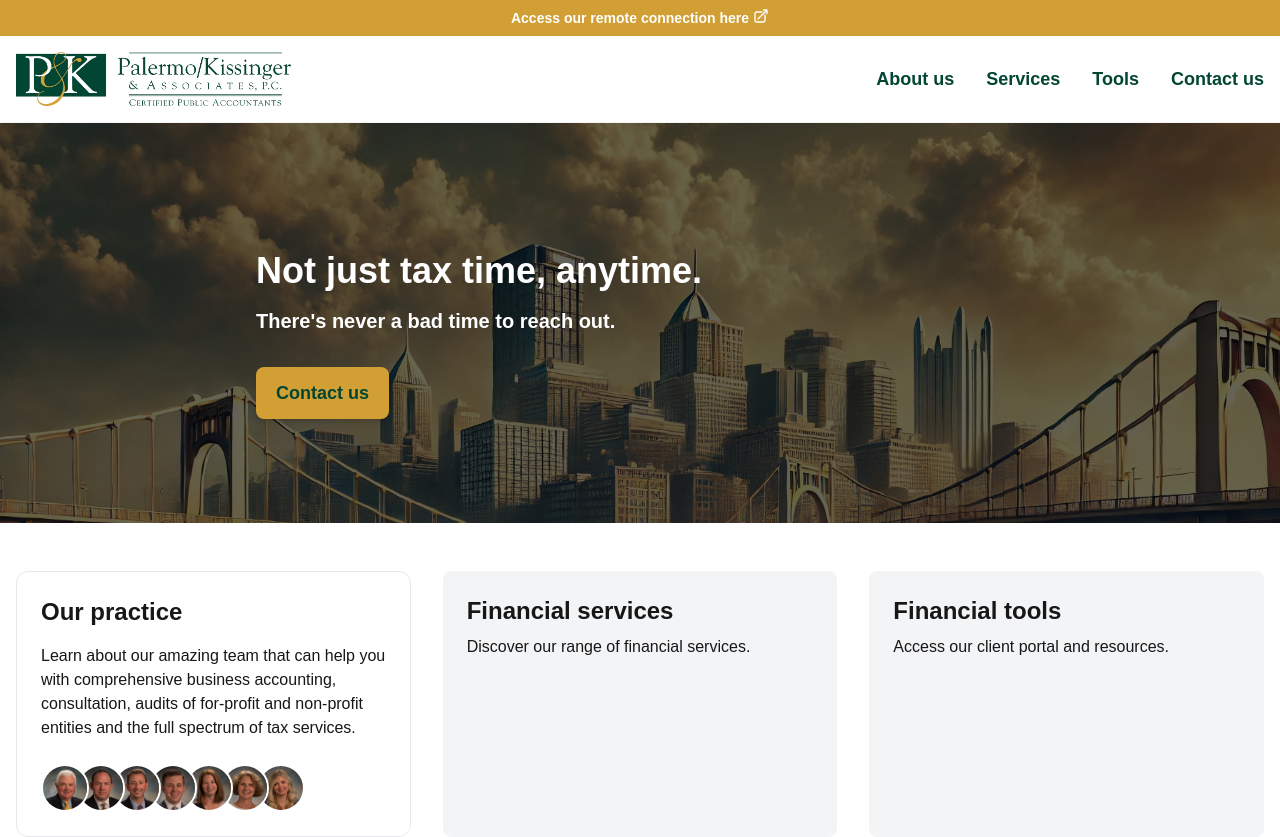
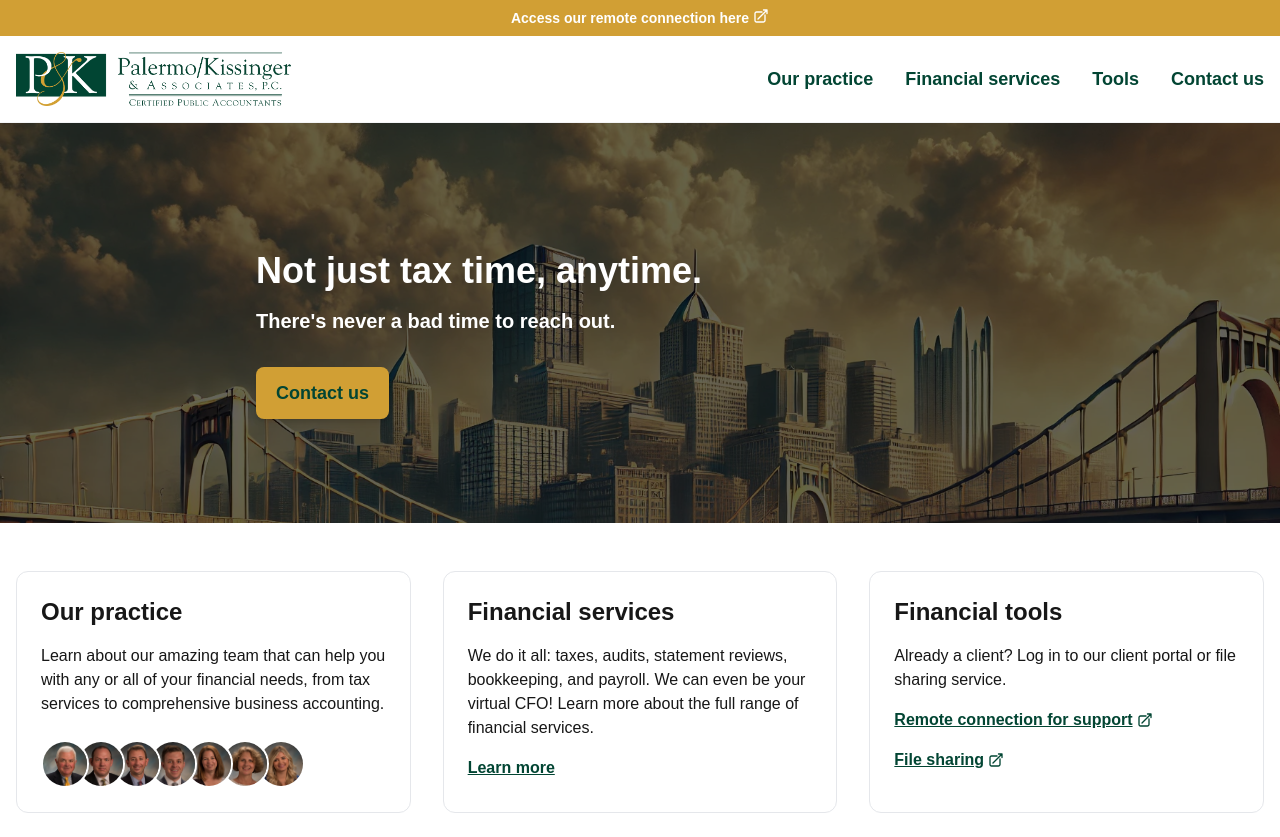
Before and after one commit to kweiberth/pkacpa, a Next.js app: page / in a window 1280 px wide. Shown: the top 837 px of the page. Built offline with nearby package versions, Linux system fonts and the light colour scheme; a web font is replaced by a local one.

Commit message:
Update e2e test

```diff
--- /dev/null
+++ b/app/about-us/page.tsx
@@ -0,0 +1,11 @@
+import React from 'react';
+
+export default function AboutUsPage() {
+  return (
+    <div className="flex min-h-screen items-center justify-center">
+      <h1 className="text-4xl font-bold text-gray-800">
+        About us page coming soon...
+      </h1>
+    </div>
+  );
+}
--- /dev/null
+++ b/app/contact/page.tsx
@@ -0,0 +1,11 @@
+import React from 'react';
+
+export default function ContactPage() {
+  return (
+    <div className="flex min-h-screen items-center justify-center">
+      <h1 className="text-4xl font-bold text-gray-800">
+        Contact page coming soon...
+      </h1>
+    </div>
+  );
+}
--- a/app/main.tsx
+++ b/app/main.tsx
@@ -41,14 +41,14 @@ const closeIcon = (
   </svg>
 );
 
-const externalLinkIcon = (
+export const ExternalLinkIcon = ({ className }: { className?: string }) => (
   <svg
     xmlns="http://www.w3.org/2000/svg"
     fill="none"
     viewBox="0 0 24 24"
     strokeWidth="2"
     stroke="currentColor"
-    className="size-4"
+    className={classNames('size-4', className)}
   >
     <path
       strokeLinecap="round"
@@ -66,8 +66,8 @@ enum Page {
 }
 
 const pageTitles: Record<Page, string> = {
-  [Page.ABOUT_US]: 'About us',
-  [Page.SERVICES]: 'Services',
+  [Page.ABOUT_US]: 'Our practice',
+  [Page.SERVICES]: 'Financial services',
   [Page.TOOLS]: 'Tools',
   [Page.CONTACT]: 'Contact us',
 };
@@ -93,15 +93,15 @@ export default function Main({ children }: { children: React.ReactNode }) {
         )}
       >
         <div className="mx-auto bg-pka-gold px-4 py-2 text-white">
-          <a
+          <Link
             href="http://www.naremote.com/pka/"
             target="_blank"
             rel="noopener noreferrer"
             className="mx-auto flex items-center justify-center space-x-1"
           >
             <span className="text-sm">Access our remote connection here</span>
-            <span className="-mt-1">{externalLinkIcon}</span>
-          </a>
+            <span className="-mt-1">{<ExternalLinkIcon />}</span>
+          </Link>
         </div>
         <div className="mx-auto flex items-center justify-between px-4 py-4 xl:container">
           <Link href="/" className="flex items-center">
@@ -160,7 +160,7 @@ export default function Main({ children }: { children: React.ReactNode }) {
       </header>
       <main className="flex-grow">{children}</main>
       <footer className="bg-pka-green text-white">
-        <div className="mx-auto max-w-xl px-4 py-8 md:py-16">
+        <div className="mx-auto max-w-xl px-4 py-8 md:py-16 md:pb-8">
           <div className="grid grid-cols-1 gap-16 sm:grid-cols-2">
             <div>
               <h3 className="mb-4 text-lg font-bold">Office info</h3>
--- a/app/page.tsx
+++ b/app/page.tsx
@@ -9,6 +9,8 @@ import headshotJohn from '@/app/images/headshot-employee-john.jpg';
 import headshotLisa from '@/app/images/headshot-employee-lisa.jpg';
 import headshotDenise from '@/app/images/headshot-employee-denise.jpg';
 import headshotLindsay from '@/app/images/headshot-employee-lindsay.jpg';
+import classNames from 'classnames';
+import { ExternalLinkIcon } from './main';
 
 const employeeHeadshots = [
   headshotFrankJr,
@@ -20,7 +22,51 @@ const employeeHeadshots = [
   headshotLindsay,
 ];
 
-export default function Home() {
+const Card = ({
+  href,
+  className,
+  children,
+}: {
+  href: string;
+  className?: string;
+  children: React.ReactNode;
+}) => {
+  return (
+    <Link
+      href={href}
+      className={classNames(
+        'overflow-hidden rounded-xl border border-gray-200 p-6 transition duration-300 hover:-translate-y-0.5 hover:border-pka-green hover:shadow-md',
+        className,
+      )}
+    >
+      {children}
+    </Link>
+  );
+};
+
+const Header = ({ heading }: { heading: string }) => {
+  return <h2 className="mb-4 text-xl font-semibold md:text-2xl">{heading}</h2>;
+};
+
+const ServiceLink = ({ href, text }: { href: string; text: string }) => (
+  <div className="mt-4">
+    <Link
+      href={href}
+      target="_blank"
+      rel="noopener noreferrer"
+      className="font-bold text-pka-green"
+    >
+      <div className="text-balance">
+        <span className="underline">{text}</span>
+        <span>
+          <ExternalLinkIcon className="-mt-0.5 ml-1 inline-block flex-shrink-0" />
+        </span>
+      </div>
+    </Link>
+  </div>
+);
+
+export default function HomePage() {
   return (
     <>
       <div className="relative mb-12 h-[50vh]">
@@ -40,30 +86,29 @@ export default function Home() {
             </p>
             <Link
               href="/contact"
-              className="inline-block rounded-lg bg-pka-gold px-5 py-3 font-bold text-pka-green shadow-md transition duration-300 hover:-translate-y-0.5 hover:shadow-lg sm:text-lg"
+              className="group relative inline-block overflow-hidden rounded-lg bg-pka-gold px-5 py-3 font-bold text-pka-green shadow-md transition duration-300 hover:-translate-y-0.5 hover:shadow-lg sm:text-lg"
             >
-              Contact us
+              <span className="relative z-10">Contact us</span>
+              <span
+                className="absolute inset-0 -translate-x-full bg-gradient-to-r from-transparent via-[#ffeeba] to-transparent opacity-40 group-hover:animate-sheen"
+                aria-hidden="true"
+              ></span>
             </Link>
           </div>
         </div>
       </div>
 
       <div className="mx-auto mb-12 grid grid-cols-1 gap-8 px-4 lg:container md:mb-16 md:grid-cols-3 md:gap-4 lg:gap-8">
-        <Link
-          href="/our-practice"
-          className="overflow-hidden rounded-xl border border-gray-200 transition duration-300 hover:-translate-y-0.5 hover:border-pka-green hover:shadow-md"
-        >
-          <div className="p-6 pb-0">
-            <h2 className="mb-4 text-xl font-semibold md:text-2xl">
-              Our practice
-            </h2>
+        <Card href="/our-practice" className="pr-0">
+          <div className="pr-6">
+            <Header heading="Our practice" />
             <p>
-              Learn about our amazing team that can help you with comprehensive
-              business accounting, consultation, audits of for-profit and
-              non-profit entities and the full spectrum of tax services.
+              Learn about our amazing team that can help you with any or all of
+              your financial needs, from tax services to comprehensive business
+              accounting.
             </p>
           </div>
-          <div className="relative mt-6 pb-6 pl-6">
+          <div className="relative mt-6">
             <div className="mr-6 flex -space-x-3">
               {employeeHeadshots.map((headshot, index) => (
                 <div
@@ -88,25 +133,33 @@ export default function Home() {
               <div className="w-6 bg-white"></div>
             </div>
           </div>
-        </Link>
-        <Link
-          href="/financial-services"
-          className="rounded-lg bg-gray-100 p-6 transition duration-300 hover:shadow-md"
-        >
-          <h2 className="mb-2 text-xl font-semibold md:text-2xl">
-            Financial services
-          </h2>
-          <p>Discover our range of financial services.</p>
-        </Link>
-        <Link
-          href="/tools"
-          className="rounded-lg bg-gray-100 p-6 transition duration-300 hover:shadow-md"
-        >
-          <h2 className="mb-2 text-xl font-semibold md:text-2xl">
-            Financial tools
-          </h2>
-          <p>Access our client portal and resources.</p>
-        </Link>
+        </Card>
+        <Card href="/financial-services">
+          <Header heading="Financial services" />
+          <p>
+            We do it all: taxes, audits, statement reviews, bookkeeping, and
+            payroll. We can even be your virtual CFO! Learn more about the full
+            range of financial services.
+          </p>
+          <div className="mt-4 font-bold text-pka-green underline">
+            Learn more
+          </div>
+        </Card>
+        <div className="rounded-xl border border-gray-200 p-6">
+          <Header heading="Financial tools" />
+          <p>
+            Already a client? Log in to our client portal or file sharing
+            service.
+          </p>
+          <ServiceLink
+            href="http://www.naremote.com/pka/"
+            text="Remote connection for support"
+          />
+          <ServiceLink
+            href="https://pkacpa.sharefile.com/Authentication/Login"
+            text="File sharing"
+          />
+        </div>
       </div>
 
       <div className="mx-auto mb-12 mt-12 px-4 lg:container md:mb-20 md:mt-16">
--- /dev/null
+++ b/app/services/page.tsx
@@ -0,0 +1,11 @@
+import React from 'react';
+
+export default function ServicesPage() {
+  return (
+    <div className="flex min-h-screen items-center justify-center">
+      <h1 className="text-4xl font-bold text-gray-800">
+        Services page coming soon...
+      </h1>
+    </div>
+  );
+}
--- /dev/null
+++ b/app/tools/page.tsx
@@ -0,0 +1,11 @@
+import React from 'react';
+
+export default function ToolsPage() {
+  return (
+    <div className="flex min-h-screen items-center justify-center">
+      <h1 className="text-4xl font-bold text-gray-800">
+        Tools page coming soon...
+      </h1>
+    </div>
+  );
+}
--- a/tailwind.config.ts
+++ b/tailwind.config.ts
@@ -14,6 +14,14 @@ const config = {
         'pka-green': '#024533',
         'pka-gold': '#d19f34',
       },
+      animation: {
+        sheen: 'sheen 0.5s ease-in-out',
+      },
+      keyframes: {
+        sheen: {
+          '100%': { transform: 'translateX(100%)' },
+        },
+      },
     },
   },
   plugins: [],
```
Also changed, not shown: 1 other file (tests, documents, lock files or other folders).
